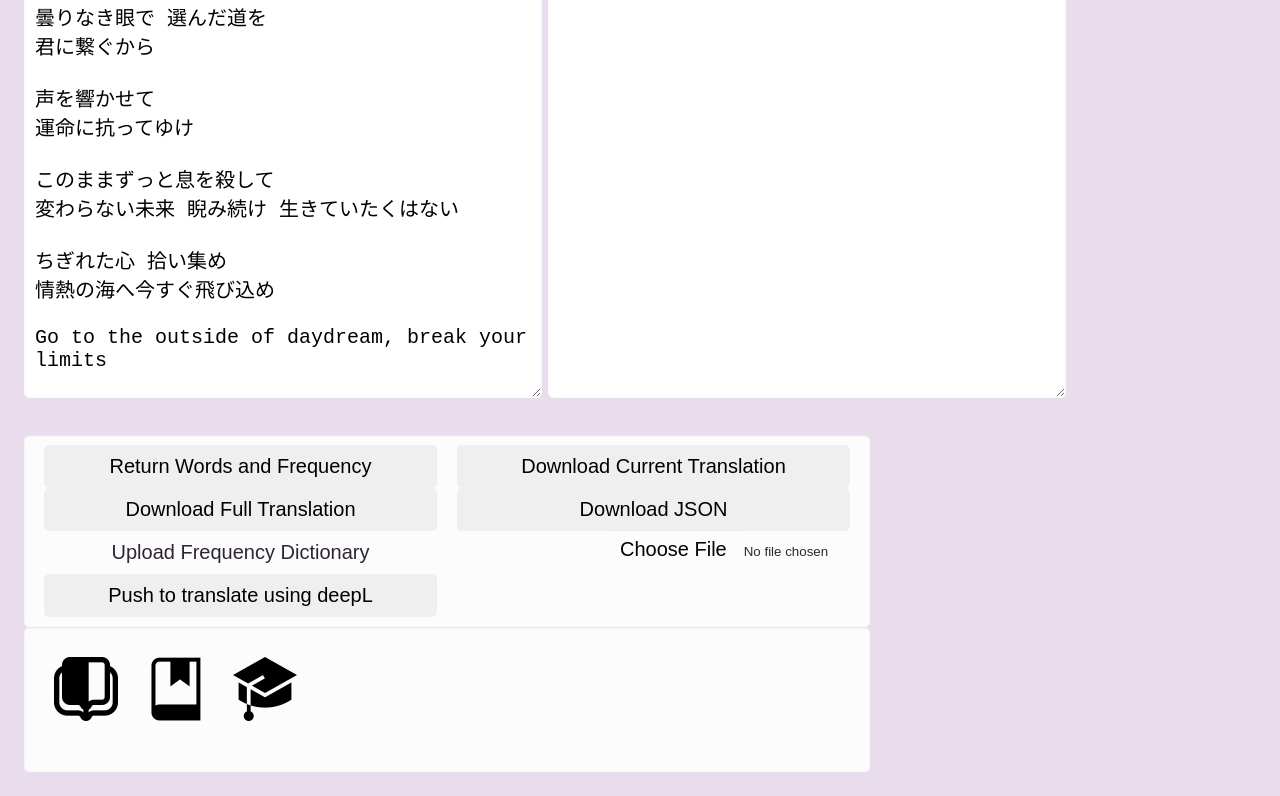
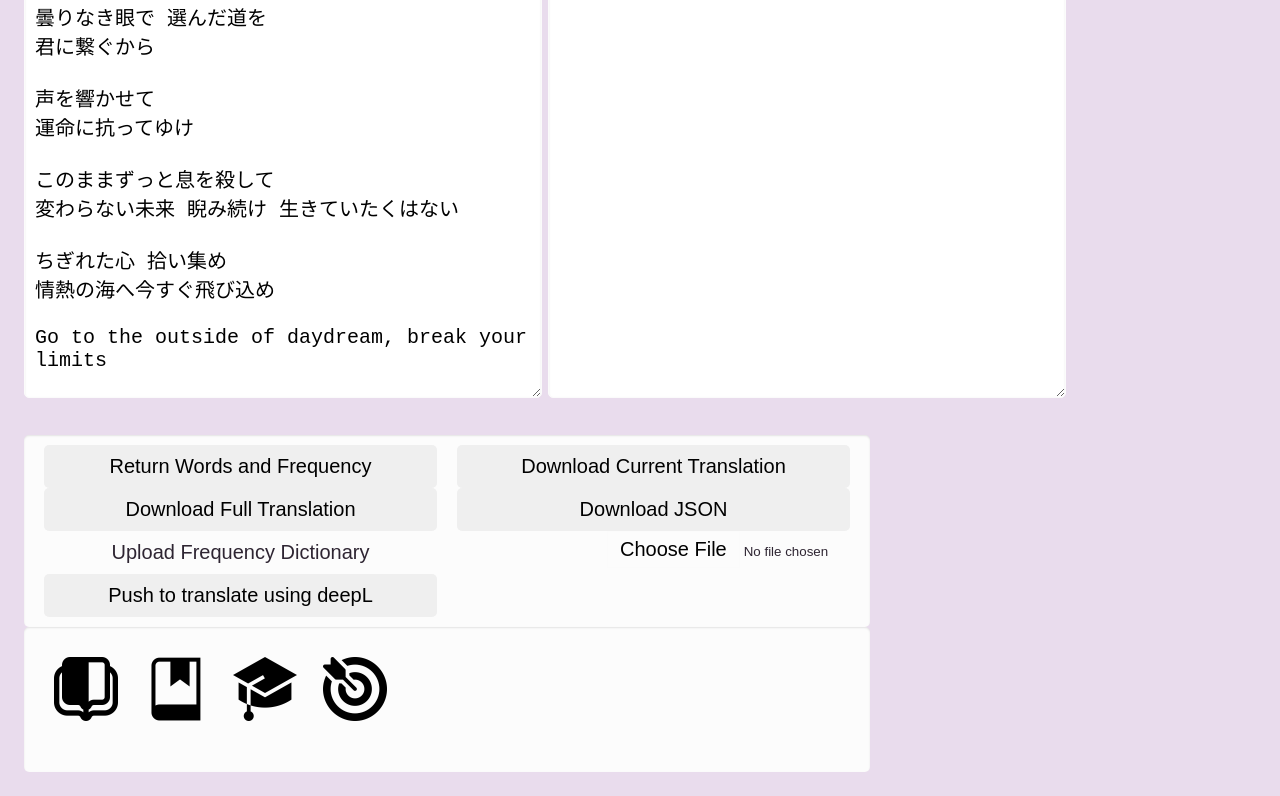
Before and after one commit to jhnh198/simple-word-frequency-counter, a plain HTML site: page index.html in a window 1280 px wide. Shown: the part 613-1409 px from the top of the page. Drawn offline with nearby package versions, Linux system fonts and the light colour scheme; a script that the page names is missing.

Commit message:
Added focus button

```diff
--- a/index.html
+++ b/index.html
@@ -41,6 +41,7 @@
   </main>
 
     <aside class="right-sidebar">
+      <!-- todo: add a dropdown for these controls -->
         <div class="control-container" id="right-sidebar-tabs">
           <button class="control-button" id="count-frequency-button">Return Words and Frequency</button>
           <button class="control-button" id="download-current-translation-button">Download Current Translation</button>
@@ -60,6 +61,8 @@
             <img  alt="a small picture of a bookmark"  class="small-control-icon" id="word-frequency-output-button" src="images/current-translation-image.png">
 
             <img  alt="a small picture of a graduates cap"  class="small-control-icon" id="grammar-guide-button" src="images/guide-button-image.png">
+
+            <img alt="a small picture of a target" class="small-control-icon" id="focus-words-button" src="images/focus-words-button-image.png">
           </div>
 
           <div id="dictionary-tab-content" class="">
```
